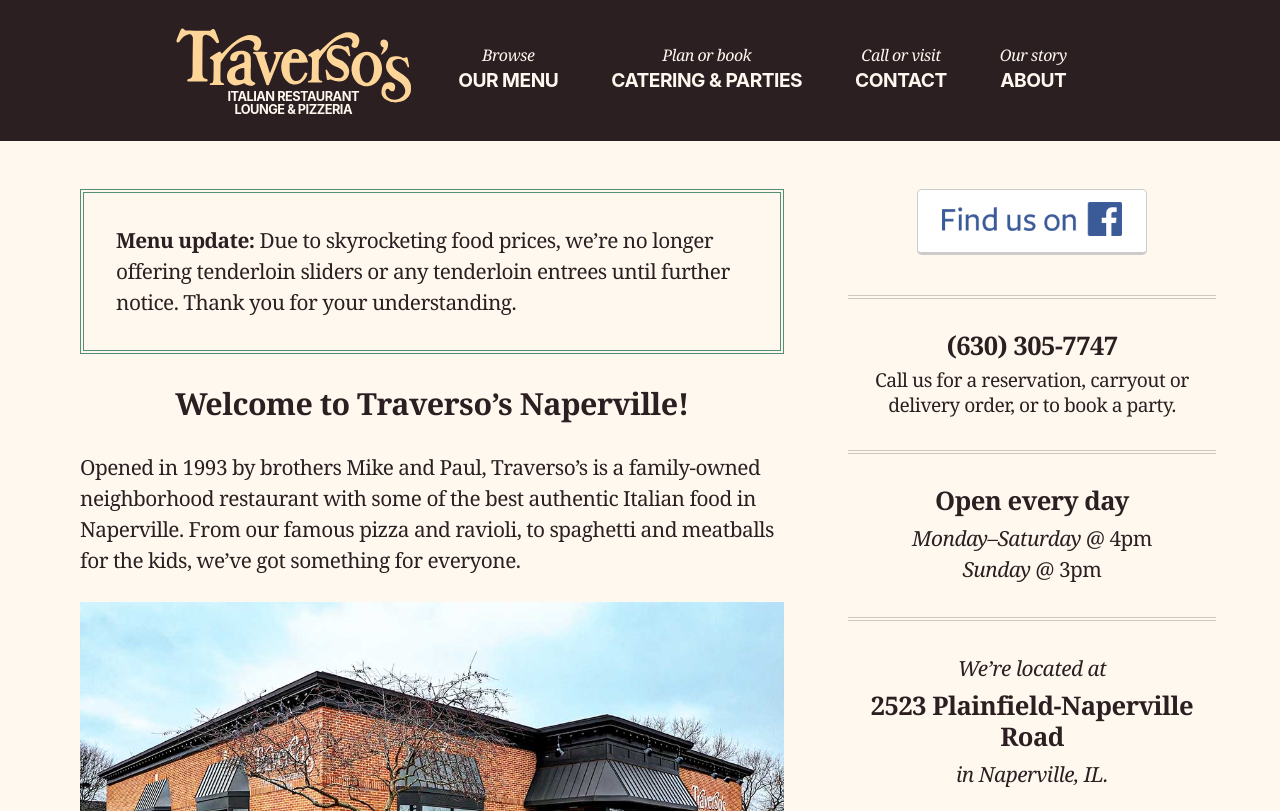
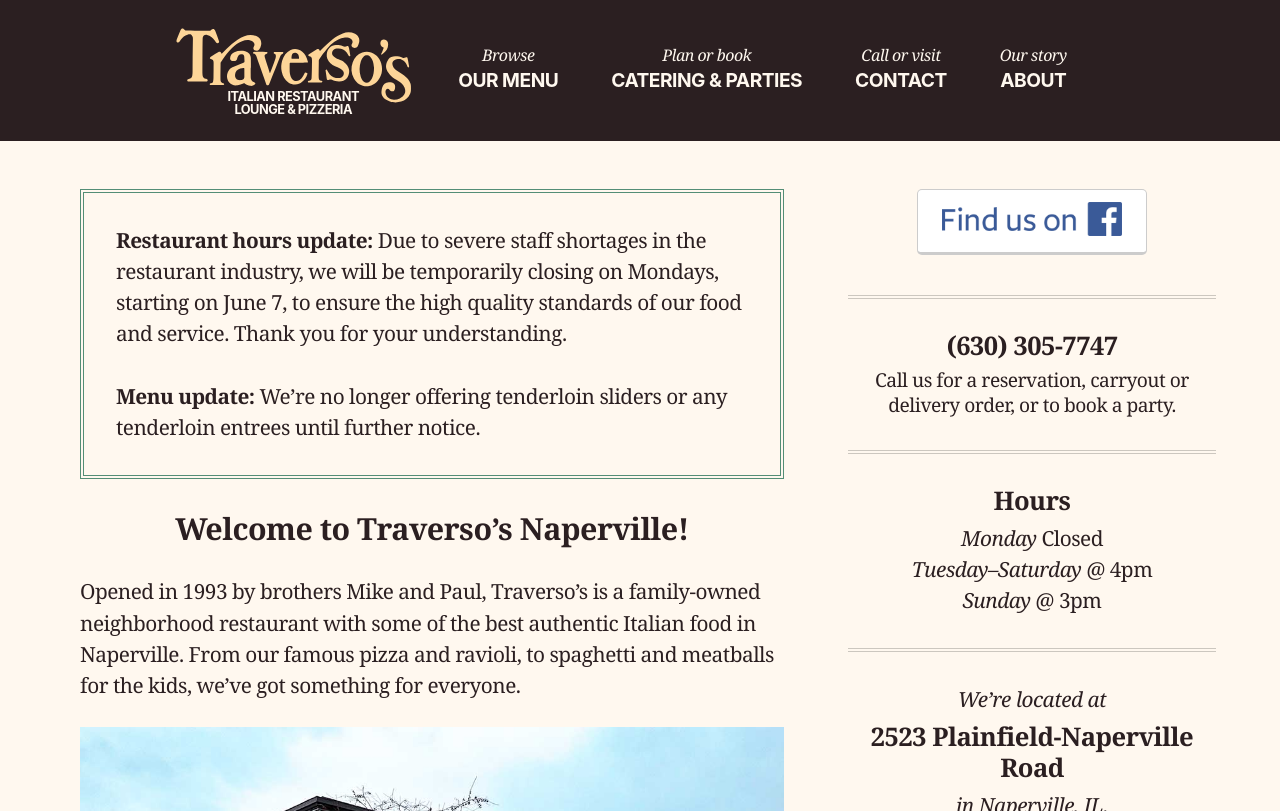
Before and after one commit to traversos/traversos.github.io, a Jekyll site: the page built from index.html, in a window 1280 px wide and 900 px high, cut to the strip 0-811 px from the top of the window. Built offline with Jekyll 4.4.1, drawn with Linux system fonts in a browser that asks for light colours; nearby versions of some CDN libraries.

Commit message:
Hours update

```diff
--- a/contact/index.html
+++ b/contact/index.html
@@ -10,9 +10,10 @@
     <p>
       Give us a call at <strong>(630) 305-7747</strong> any time after 12pm, and we’ll be happy to help.
     </p>
-    <h2 class="push-half--bottom">Open every day</h2>
+    <h2 class="push-half--bottom">Hours</h2>
     <ul class="home-hours">
-      <li><em>Monday–Saturday</em> @ 4pm</li>
+      <li><em>Monday</em> Closed</li>
+      <li><em>Tuesday–Saturday</em> @ 4pm</li>
       <li><em>Sunday</em> @ 3pm</li>
     </ul>
 
--- a/index.html
+++ b/index.html
@@ -6,7 +6,10 @@
   <article class="main-column">
     <div class="notice">
       <p class="flush--bottom">
-        <strong>Menu update:</strong> Due to skyrocketing food prices, we’re no longer offering tenderloin sliders or any tenderloin entrees until further notice. Thank you for your understanding.
+        <strong>Restaurant hours update:</strong>
+        Due to severe staff shortages in the restaurant industry, we will be temporarily closing on Mondays, starting on June 7, to ensure the high quality standards of our food and service. Thank you for your understanding.
+        <br><br>
+        <strong>Menu update:</strong> We’re no longer offering tenderloin sliders or any tenderloin entrees until further notice.
       </p>
     </div>
 
@@ -42,9 +45,10 @@
     <h2 class="push-half--bottom"><strong>(630) 305-7747</strong></h2>
     <p class="byline">Call us for a reservation, carryout or delivery order, or to book a party.</p>
     <hr>
-    <h2 class="push-half--bottom">Open every day</h2>
+    <h2 class="push-half--bottom">Hours</h2>
     <ul class="home-hours">
-      <li><em>Monday–Saturday</em> @ 4pm</li>
+      <li><em>Monday</em> Closed</li>
+      <li><em>Tuesday–Saturday</em> @ 4pm</li>
       <li><em>Sunday</em> @ 3pm</li>
     </ul>
     <hr>
```
